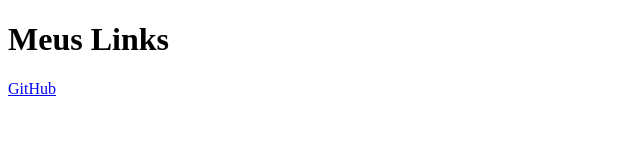
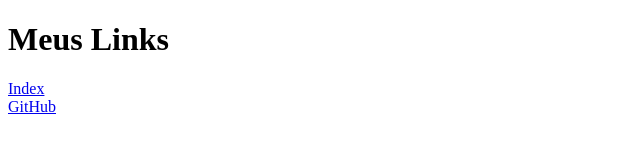
Before and after one commit to vitorlentos/devquest-aulas, a plain HTML site: page html/basic/05/index.html in a window 1280 px wide. Shown: the full height of the page, 0-640 px from the left. Drawn offline with Linux system fonts and the light colour scheme.

Commit message:
[add] lesson 5

```diff
--- a/html/basic/05/index.html
+++ b/html/basic/05/index.html
@@ -8,6 +8,7 @@
 <body>
     <h1>Meus Links</h1>
 
+    <a href="../03/index.html" target="_blank">Index</a><br> <!-- Utilizado para retornar pasta -->
     <a href="https://github.com/vitorlentos" target="_blank">GitHub</a>
 </body>
 </html>
```
